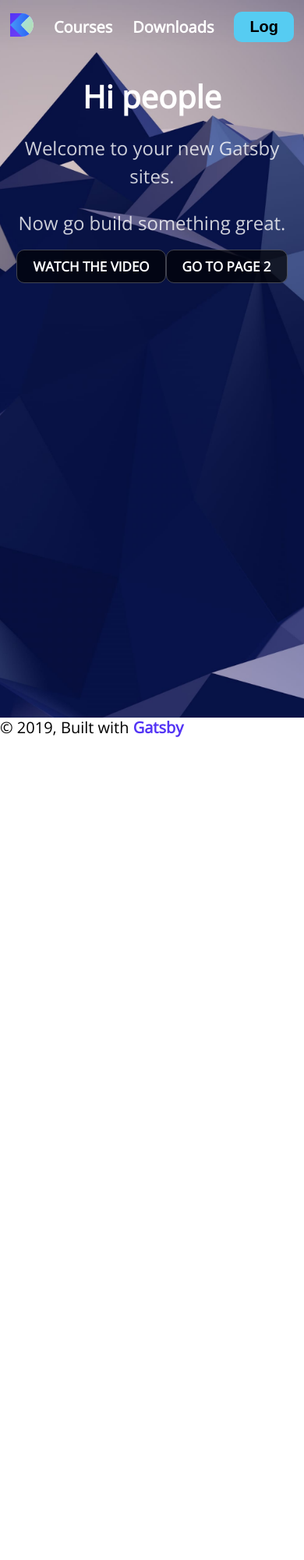
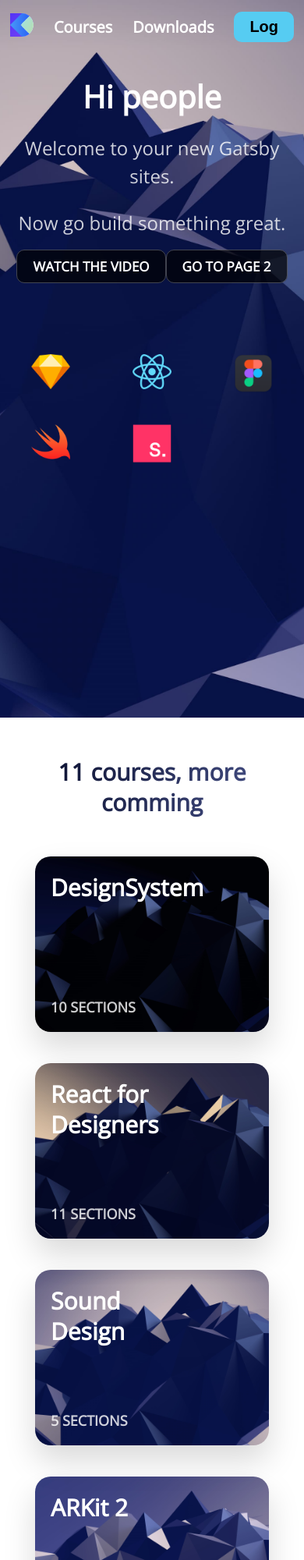
Before and after one commit to ritshrd/react-new-site, a Gatsby site: page / in a window 390 px wide. Shown: the top 2000 px of the page at 78% size. Before the commit the page ends 946 px from the top, so only its background shows below. Built offline with nearby package versions, Linux system fonts and the light colour scheme; Gatsby itself is replaced by a stand-in of ours.

Commit message:
STYLED COMPONENTS

```diff
--- a/package.json
+++ b/package.json
@@ -16,7 +16,8 @@
     "prop-types": "^15.7.2",
     "react": "^16.9.0",
     "react-dom": "^16.9.0",
-    "react-helmet": "^5.2.1"
+    "react-helmet": "^5.2.1",
+    "styled-components": "^3.3.3"
   },
   "devDependencies": {
     "prettier": "^1.18.2"
--- /dev/null
+++ b/src/components/card.css
@@ -0,0 +1,80 @@
+.Card {
+    width: 300px;
+    height: 225px;
+    position: relative;
+    overflow: hidden;
+    border-radius: 20px;
+    box-shadow: 0 20px 40px rgba(0,0,0, 0.15);
+    display: grid;
+    grid-template-rows: 1fr 1fr;
+    transition: 0.8s cubic-bezier(0.2, 0.8, 0.2, 1);
+    cursor: pointer;
+}
+
+.Card:hover {
+    transform: scale(1.1, 1.1);
+    box-shadow: 0 30px 60px rgba(0,0,0, 0.5);
+}
+
+.Card:hover img {
+    transform: translateY(-20px);
+}
+
+.Card img {
+    height: 110%;
+    position: absolute;
+    top: 0;
+    z-index: -1;
+    transition: 0.8s cubic-bezier(0.2, 0.8, 0.2, 1);
+}
+
+.Card h3 {
+    color: white;
+    font-size: 30px;
+    margin: 20px 0 0 20px;
+    width: 190px;
+}
+.Cards h2 {
+    margin: 50px 20px;
+    font-size: 60px;
+    text-align: center;
+    font-weight: 700;
+    background: linear-gradient(104.74deg, #050A27 0%,#4A548C 100%);
+    -webkit-background-clip: text;
+    background-clip: text;
+    -webkit-text-fill-color: transparent;
+  }
+.Card p {
+    color: rgba(255,255,255, 0.8);
+    text-transform: uppercase;
+    font-weight: 600;
+    font-size: 18px;
+    align-self: end;
+    margin: 0 0 20px 20px;
+}
+.CardGroup {
+    margin: 50px 40px 100px;
+    display: grid;
+    grid-template-columns: repeat(3, 1fr);
+    grid-gap: 40px;
+    justify-items: center;
+  }
+
+  @media (max-width: 1060px) {
+    .CardGroup {
+      grid-template-columns: repeat(2, 1fr);
+    }
+  }
+
+  @media (max-width: 720px) {
+    .CardGroup {
+      grid-template-columns: repeat(1, 1fr);
+    }
+  }
+
+
+  @media (max-width: 640px) {
+    .Cards h2 {
+      font-size: 30px;
+    }
+  }
--- /dev/null
+++ b/src/components/card.js
@@ -0,0 +1,12 @@
+import React from 'react'
+import './card.css'
+
+
+const Card = props => (
+    <div className="Card">
+        <img src={props.image} />
+        <h3>{props.title}</h3>
+        <p>{props.text}</p>
+    </div>
+)
+export default Card
--- a/src/components/header.css
+++ b/src/components/header.css
@@ -3,7 +3,15 @@
     width: 100%;
     padding: 50px 0;
     z-index: 100;
+    transition: 0.8s cubic-bezier(0.2, 0.8, 0.2, 1.0);
 }
+
+.HeaderScrolled {
+    background: rgba(0,0,0, 0.8);
+    padding: 15px 0;
+    backdrop-filter: blur(20px);
+}
+
 .HeaderGroup {
     max-width: 800px;
     margin: 0 auto;
--- a/src/components/header.js
+++ b/src/components/header.js
@@ -3,10 +3,36 @@ import PropTypes from "prop-types"
 import React from "react"
 import './header.css'
 
-const Header = ({ siteTitle }) => (
- <div>
 
-<div className="Header">
+class Header extends React.Component {
+  constructor(props) {
+    super(props)
+
+    this.state = {
+      hasScrolled: false
+    }
+  }
+
+
+  componentDidMount() {
+    window.addEventListener('scroll',
+    this.handleScroll)
+  }
+
+  handleScroll = (event) => {
+    const scrollTop = window.pageYOffset
+
+    if (scrollTop > 50) {
+      this.setState({ hasScrolled: true })
+    } else {
+      this.setState({ hasScrolled: false })
+    }
+  }
+
+  render() {
+    return (
+      // Move all content between parentheses to here.
+      <div className={this.state.hasScrolled ? 'Header HeaderScrolled' : 'Header'}>
   <div className="HeaderGroup">
     <Link to="/"><img width="30" src={require('../images/logo-designcode.svg')} />
 </Link>
@@ -16,17 +42,9 @@ const Header = ({ siteTitle }) => (
     <Link to="/buy"><button>Log</button></Link>
   </div>
 </div>
+    )
+  }
+}
 
 
- </div>
-)
-
-Header.propTypes = {
-  siteTitle: PropTypes.string,
-}
-
-Header.defaultProps = {
-  siteTitle: ``,
-}
-
 export default Header
--- a/src/components/layout.css
+++ b/src/components/layout.css
@@ -96,3 +96,15 @@ transform: translateY(0px);
   bottom: 0;
   left: 0;
 }
+.Hero .Logos{
+  display: grid;
+  grid-template-columns: repeat(5, 1fr);
+  grid-gap: 40px;
+  margin: 100px 0;
+  justify-items: center;
+}
+@media (max-width:640px){
+  .Hero .Logos{
+    grid-template-columns: repeat(3, 1fr);
+  }
+}
--- /dev/null
+++ b/src/components/section.js
@@ -0,0 +1,61 @@
+import React from 'react'
+import styled from 'styled-components'
+
+const SectionGroup = styled.div`
+    margin: 100px 0 0;
+    background: url(${props => props.image});
+    background-size: cover;
+    height: 720px;
+    display: grid;
+    grid-template-rows: 300px auto;
+    grid-gap: 20px;
+    position: relative;
+
+    @media (max-width: 640px) {
+        height: 820px;
+    }
+`
+const SectionLogo = styled.img`
+    width: 128px;
+    margin: 0 auto;
+    align-self: end;
+`
+
+const SectionTitleGroup = styled.div`
+    max-width: 800px;
+    margin: 0 40px;
+    display: grid;
+    grid-gap: 20px;
+    grid-template-columns: 300px auto;
+    grid-template-rows: auto 100%;
+
+    @media (max-width: 720px) {
+        grid-template-columns: 1fr;
+    }
+`
+
+const SectionTitle = styled.h3`
+    color: white;
+    font-size: 60px;
+    margin: 0;
+    line-height: 1.2;
+
+    @media (max-width: 640px) {
+        font-size: 40px;
+    }
+`
+
+const SectionText = styled.p`
+    color: white;
+`
+
+const Section = props => (
+    <SectionGroup image={props.image}>
+        <SectionLogo src={props.logo} />
+        <SectionTitleGroup>
+            <SectionTitle>{props.title}</SectionTitle>
+            <SectionText>{props.text}</SectionText>
+        </SectionTitleGroup>
+    </SectionGroup>
+)
+export default Section
--- a/src/pages/index.js
+++ b/src/pages/index.js
@@ -4,6 +4,11 @@ import { Link } from "gatsby"
 import Layout from "../components/layout"
 import Image from "../components/image"
 import SEO from "../components/seo"
+import Card from "../components/card";
+import Section from "../components/Section"
+
+
+
 
 const IndexPage = () => (
   <Layout>
@@ -19,6 +24,15 @@ const IndexPage = () => (
     <Link to="/video">Watch the video</Link>
 
     <Link to="/page-2/">Go to page 2</Link>
+
+    <div className="Logos">
+      <img src={require('../images/logo-sketch.png')} width="50"/>
+      <img src={require('../images/logo-react.png')} width="50"/>
+      <img src={require('../images/logo-figma.png')} width="50"/>
+      <img src={require('../images/logo-swift.png')} width="50"/>
+      <img src={require('../images/logo-studio.png')} width="50"/>
+
+    </div>
 
     <svg width="100%" height="172" viewBox="0 0 100% 172" fill="none">
   <path fill="white">
@@ -36,6 +50,36 @@ const IndexPage = () => (
       </div>
 
      </div>
+<div className="Cards">
+  <h2>11 courses, more comming</h2>
+  <div className="CardGroup">
+    <Card
+      title="DesignSystem"
+      text="10 sections"
+      image={require('../images/wallpaper.jpg')} />
+    <Card
+      title="React for Designers"
+      text="11 sections"
+      image={require('../images/wallpaper2.jpg')} />
+    <Card
+      title="Sound Design"
+      text="5 sections"
+      image={require('../images/wallpaper3.jpg')} />
+    <Card
+      title="ARKit 2"
+      text="10 sections"
+      image={require('../images/wallpaper4.jpg')} />
+</div>
+</div>
+
+<Section
+  image={require('../images/wallpaper2.jpg')}
+  logo={require('../images/logo-react.png')}
+  title="React for Designers"
+  text="Learn how to build a modern site using React and the most efficient libraries to get your site/product online. Get familiar with components, Grid CSS, animations, interactions, dynamic data with Contentful and deploying your site with Netlify."
+
+
+  />
 
   </Layout>
 )
```
Also changed, not shown: 1 other file.
